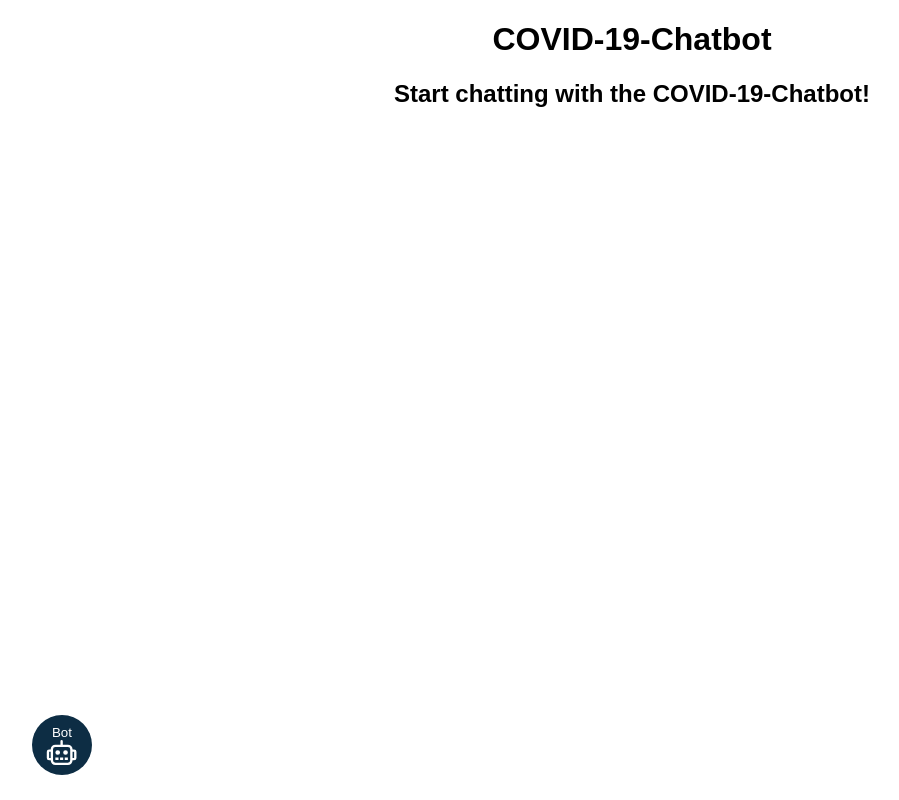
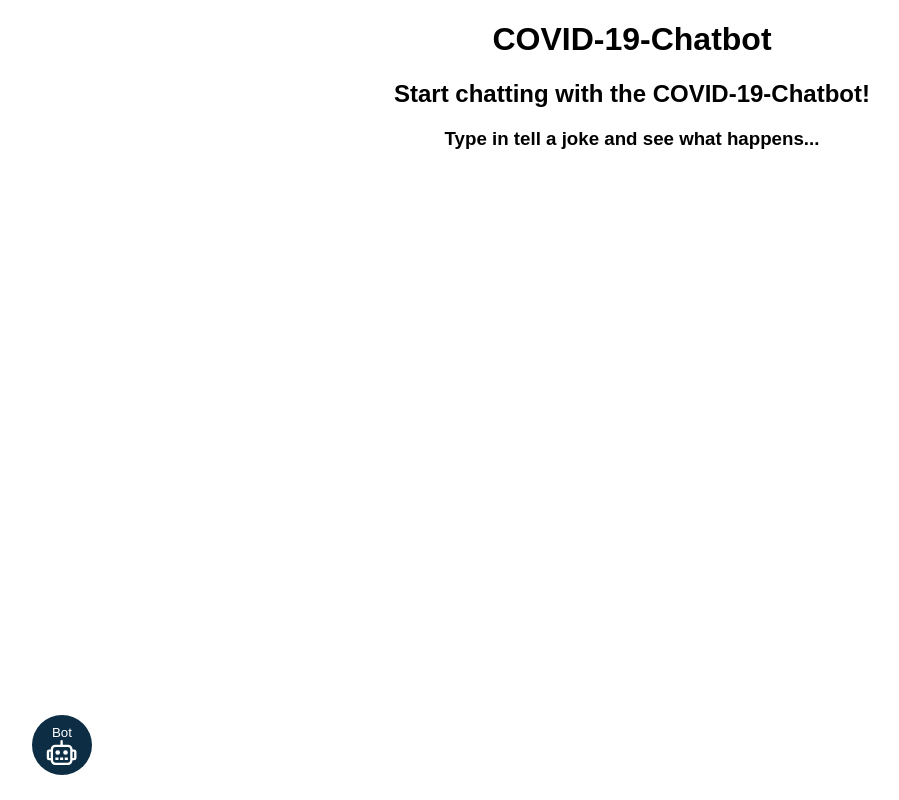
Before and after one commit to Manusha17/COVID-19-Chatbot, a React (Create React App) app: page / in a window 1280 px wide. Shown: the whole page, without its empty margins (8-907 px from the left). Built offline with nearby package versions, Linux system fonts and the light colour scheme; what react-chatbot-kit would draw is missing.

Commit message:
Added meta tags

```diff
--- a/package.json
+++ b/package.json
@@ -8,6 +8,7 @@
     "react": "17.0.2",
     "react-chatbot-kit": "1.1.20",
     "react-dom": "17.0.2",
+    "react-meta-tags": "1.0.1",
     "react-scripts": "4.0.0",
     "react-spinners": "0.11.0"
   },
--- a/src/App.js
+++ b/src/App.js
@@ -1,5 +1,6 @@
 import "./styles.css";
 import { useState } from "react";
+import MetaTags from "react-meta-tags";
 import Chatbot from "react-chatbot-kit";
 import config from "./chatbotConfig";
 import MessageParser from "./MessageParser";
@@ -10,8 +11,13 @@ export default function App() {
 
   return (
     <div className="App">
+      <MetaTags>
+        <title> COVID-19-Chatbot </title>
+        <meta name="description" content="COVID 19 assistance chatbot." />
+      </MetaTags>
       <h1>COVID-19-Chatbot</h1>
       <h2>Start chatting with the COVID-19-Chatbot!</h2>
+      <h3>Type in tell a joke and see what happens...</h3>
       <div className="app-chatbot-container">
         {showBot && (
           <Chatbot
```
